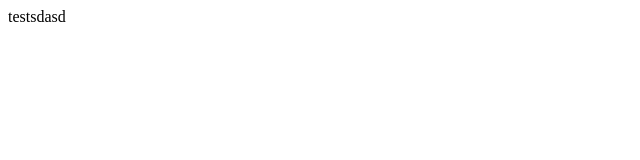
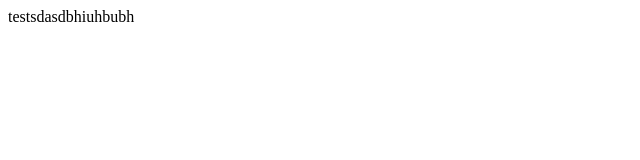
Before and after one commit to KimLupian25/uc_projects, a plain HTML site: page asfaf/test.html in a window 1280 px wide. Shown: the whole page, without its empty margins (0-640 px from the left). Drawn offline with Linux system fonts and the light colour scheme.

```diff
--- a/asfaf/test.html
+++ b/asfaf/test.html
@@ -1,6 +1,6 @@
 <!DOCTYPE html>
 <html>
     <body>
-        testsdasd
+        testsdasdbhiuhbubh
     </body>
 </html>
```
